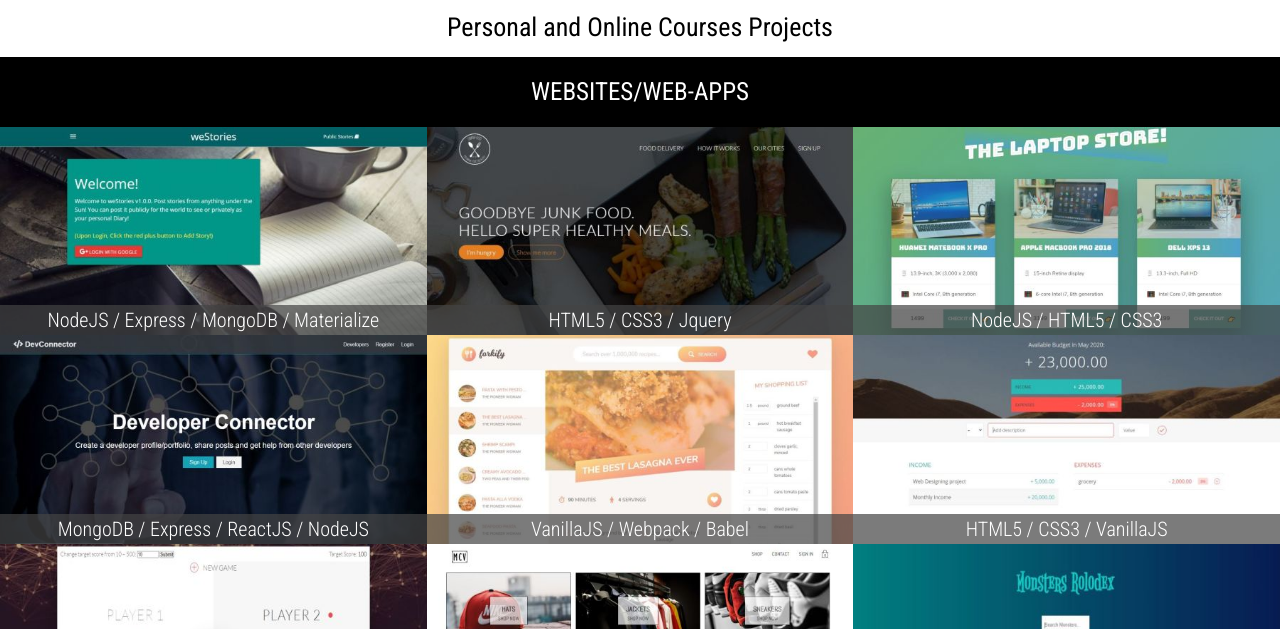
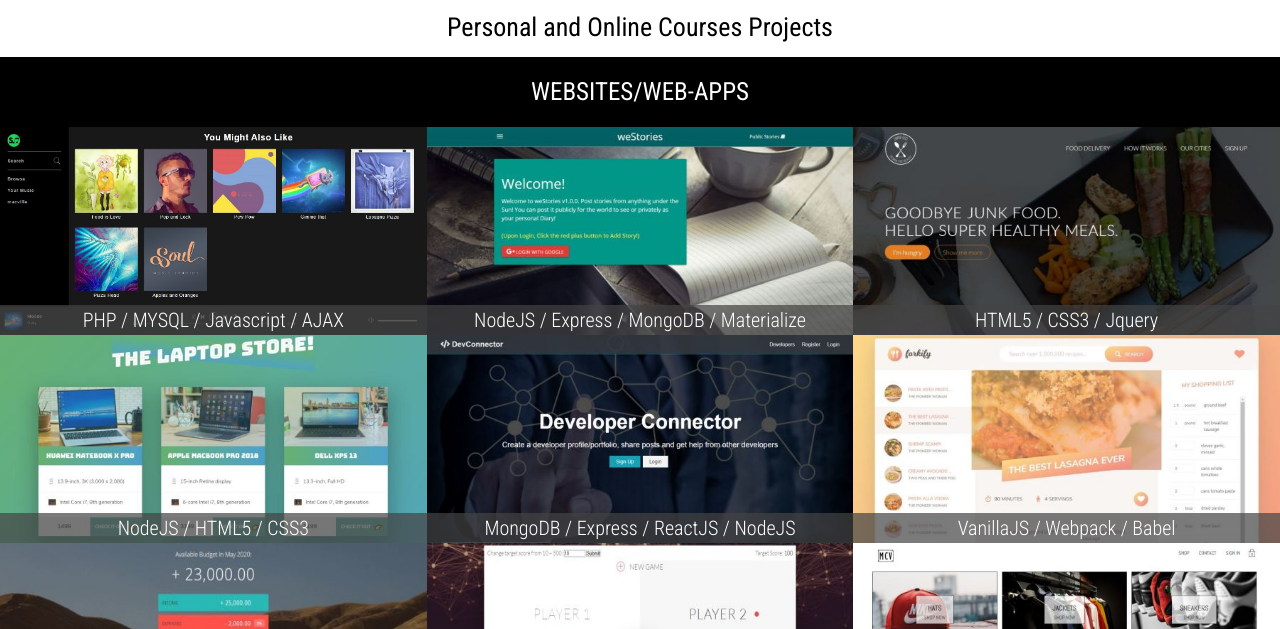
Before and after one commit to mamster12/Portfolio-website-bootstrap-html5-css3-jquery, a plain HTML site: page index.html in a window 1280 px wide. Shown: the part 5440-6069 px from the top of the page. Drawn offline with Linux system fonts and the light colour scheme; files whose address does not match are found by name.

Commit message:
add static jpeg file for projects

```diff
--- a/index.html
+++ b/index.html
@@ -223,6 +223,23 @@
             <div class="projects-container">
                 <h5 class="project-category">WEBSITES/WEB-APPS</h5>
                 <div class="row images-container">
+                    <div class="col-lg-4 col-md-6 img-container">
+                        <a
+                            href="https://snappifymusic.herokuapp.com"
+                            target="_blank"
+                        >
+                            <img
+                                class="project-img img-fluid"
+                                src="./resources/img/proj15.JPG"
+                                alt="project15"
+                            />
+                            <div class="proj-desc">
+                                <p class="align-middle">
+                                    PHP / MYSQL / Javascript / AJAX
+                                </p>
+                            </div>
+                        </a>
+                    </div>
                     <div class="col-lg-4 col-md-6 img-container">
                         <a href="http://www.westories.life" target="_blank">
                             <img
```
Also changed, not shown: resources/img/proj15.jpg (added).
